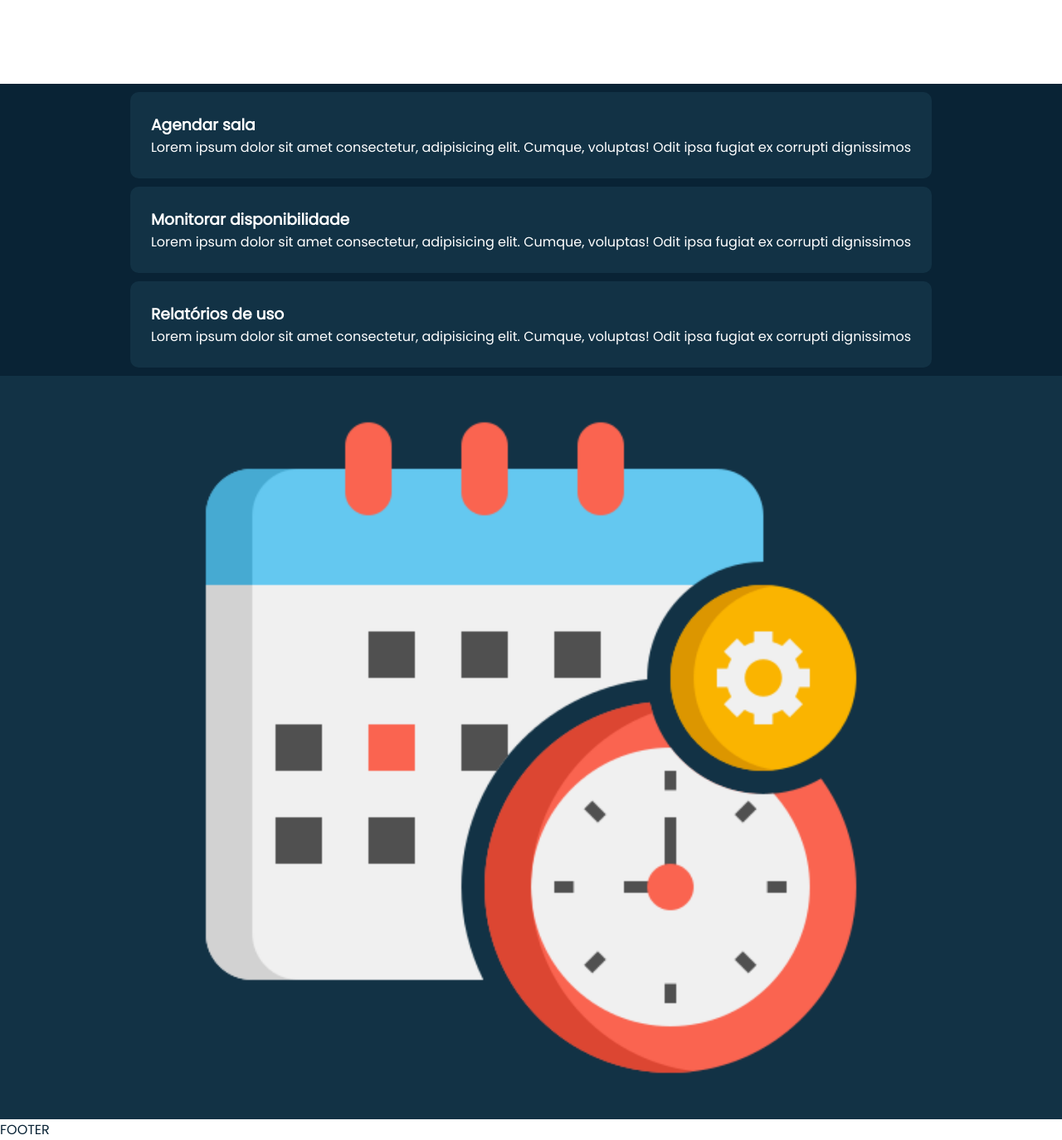
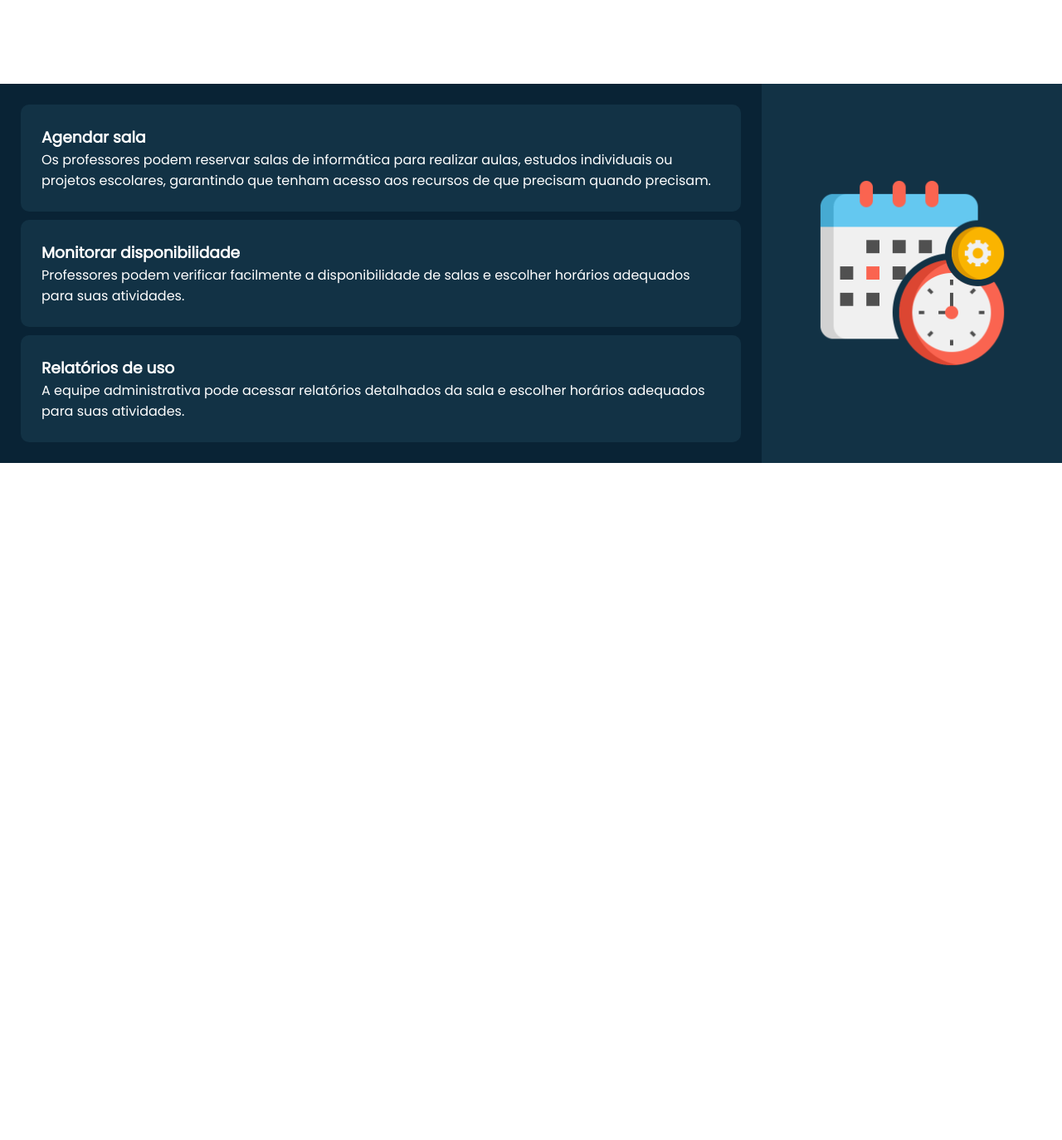
Before and after one commit to ADP087/Agendamento, a PHP site: page / in a window 1280 px wide. Shown: the part 841-2215 px from the top of the page at 83% size. After the commit the page ends 1399 px from the top, so only its background shows below. Run offline with PHP 8.4, Linux system fonts and the light colour scheme.

Commit message:
Mudança dos textos, base de estilos do footer e correção de bugs

```diff
--- a/index.html
+++ b/index.html
@@ -66,15 +66,15 @@
         <div class="main-details-info">
           <article class="info-article">
             <h1>Agendar sala</h1>
-            <p>Lorem ipsum dolor sit amet consectetur, adipisicing elit. Cumque, voluptas! Odit ipsa fugiat ex corrupti dignissimos</p>
+            <p>Os professores podem reservar salas de informática para realizar aulas, estudos individuais ou projetos escolares, garantindo que tenham acesso aos recursos de que precisam quando precisam.</p>
           </article>
           <article class="info-article">
             <h1>Monitorar disponibilidade</h1>
-            <p>Lorem ipsum dolor sit amet consectetur, adipisicing elit. Cumque, voluptas! Odit ipsa fugiat ex corrupti dignissimos</p>
+            <p>Professores podem verificar facilmente a disponibilidade de salas e escolher horários adequados para suas atividades.</p>
           </article>
           <article class="info-article">
             <h1>Relatórios de uso</h1>
-            <p>Lorem ipsum dolor sit amet consectetur, adipisicing elit. Cumque, voluptas! Odit ipsa fugiat ex corrupti dignissimos</p>
+            <p>A equipe administrativa pode acessar relatórios detalhados da sala e escolher horários adequados para suas atividades.</p>
           </article>
         </div>
         <div class="main-details-watch">
@@ -83,7 +83,7 @@
       </section>
     </main>
     <footer>
-        FOOTER
+
     </footer>
     <script src="script.js"></script>
 </body>
--- a/style.css
+++ b/style.css
@@ -209,7 +209,6 @@ main .start-button{
 .main-details{
   display: flex;
   flex-direction: row;
-  flex-wrap: wrap;
   width: 100%;
 }
 
@@ -218,7 +217,8 @@ main .start-button{
   flex-direction: column;
   justify-content: space-around;
   align-items: center;
-  padding: 10px;
+  padding: 25px;
+  width: 100%;
   background-color: var(--color-black);
   color: var(--color-white);
   flex-grow: 1;
@@ -239,8 +239,17 @@ main .start-button{
 
 .info-article{
   background-color: var(--color-light-black);
+  width: 100%;
+  min-height: 95px;
   padding: 25px;
   border-radius: 10px;
+}
+
+/* Rodapé */
+footer {
+  background-color: var(--color-white);
+  width: 100%;
+  height: 15dvh;
 }
 
 /* Responsividade mobile */
@@ -324,6 +333,8 @@ main .start-button{
   }
 
   /* Seção de informações de agendamento mobile */
-
+  .main-details {
+    flex-wrap: wrap;
+  }
 
 }
```
